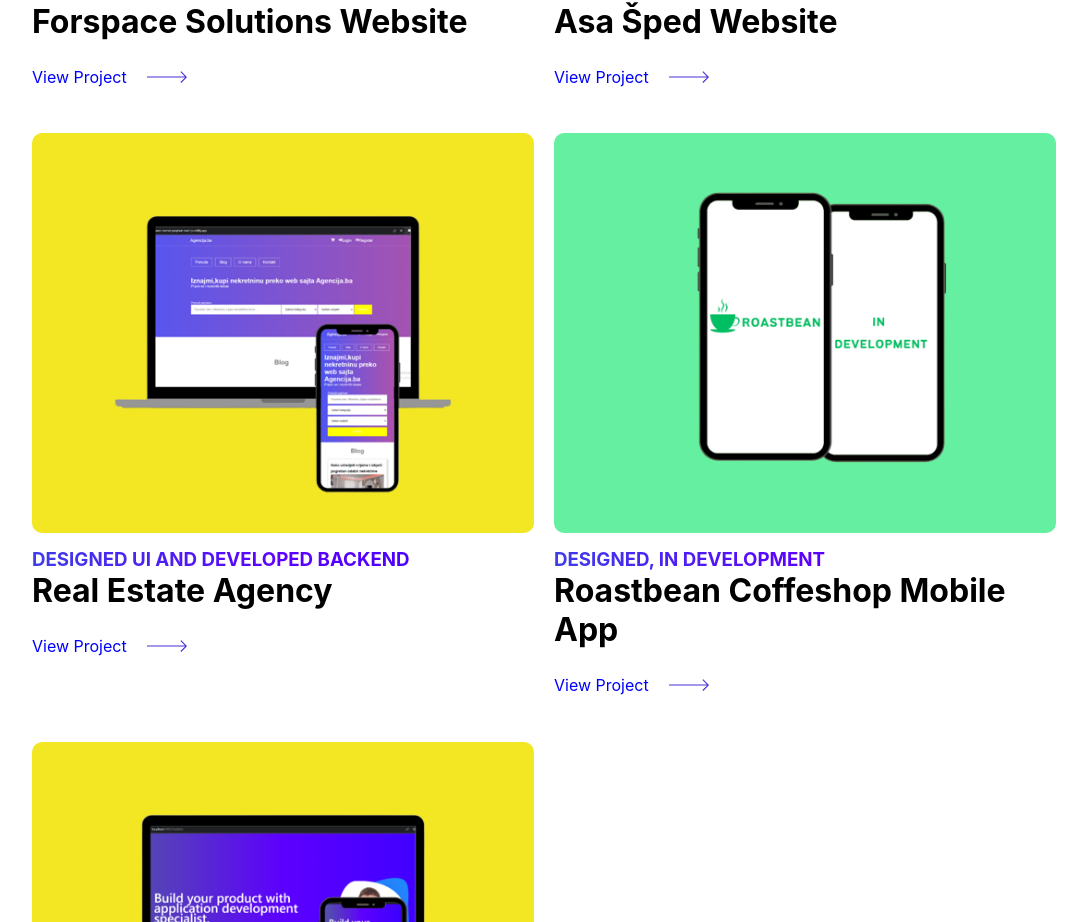
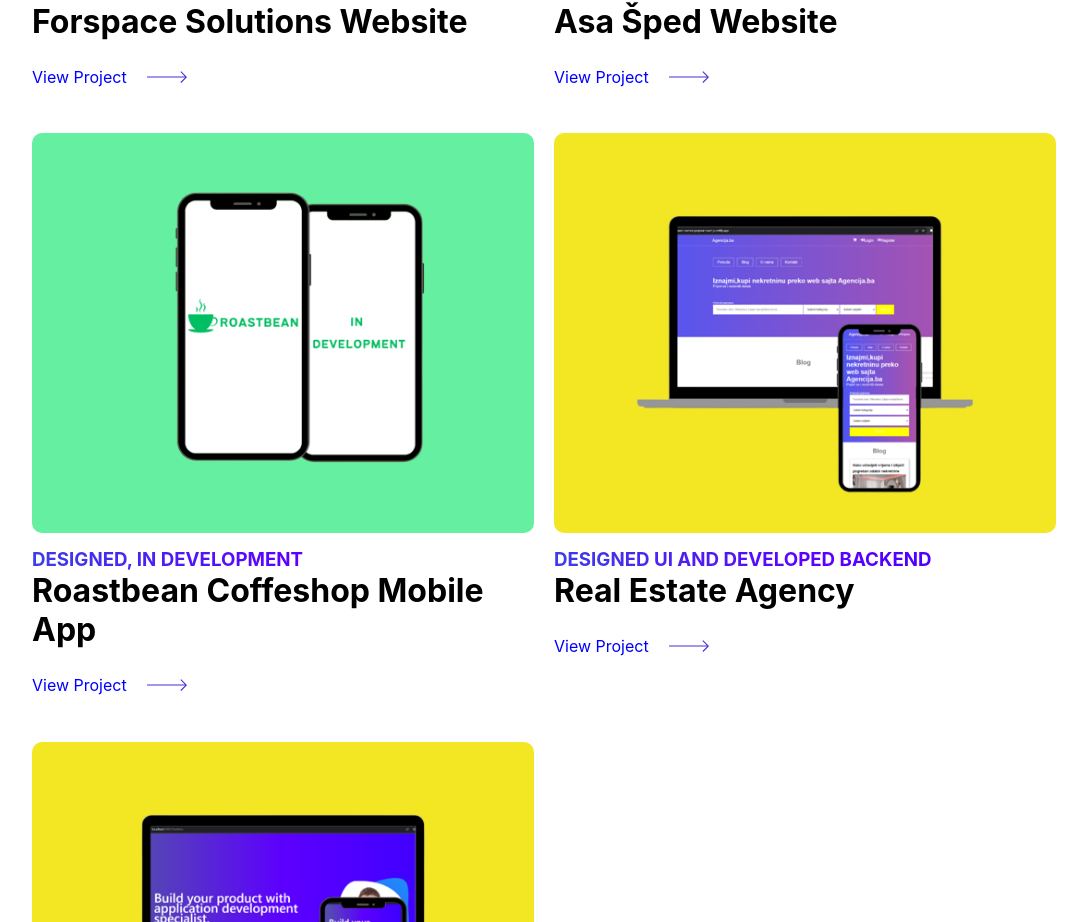
Before and after one commit to AmirCeljo/Portfolio, a React (Create React App) app: page /work in a window 1280 px wide. Shown: the part 657-1579 px from the top of the page, without its empty margins (96-1183 px from the left). Built offline with nearby package versions, Linux system fonts and the light colour scheme.

Commit message:
rearranged

```diff
--- a/src/work/Work.js
+++ b/src/work/Work.js
@@ -11,13 +11,13 @@
   link:'https://forspace.ba'},
     {class:'asa scale',classColor:'yellow',subheadingwork:'Design UI',projectname:'Asa Šped Website',
   link:'https://asa-sped.ba'},
-
+  {class:'coffee scale',classColor:'green',subheadingwork:'Designed, in development',projectname:'Roastbean Coffeshop Mobile App',
+  link:''},
 
     {class:'agency scale',classColor:'yellow',
     subheadingwork:'Designed UI and developed backend',projectname:'Real Estate Agency',
     link:'https://amir-zavrsni-projekat-react-js.netlify.app/'},
-    {class:'coffee scale',classColor:'green',subheadingwork:'Designed, in development',projectname:'Roastbean Coffeshop Mobile App',
-    link:''},
+
     // {class:'lambo scale',classColor:'green'},
     {class:'amir scale',classColor:'yellow',subheadingwork:'Design UI and content author',projectname:'Amir Website',
     link:'http://amirceljo.github.io/Portfolio'},
```
